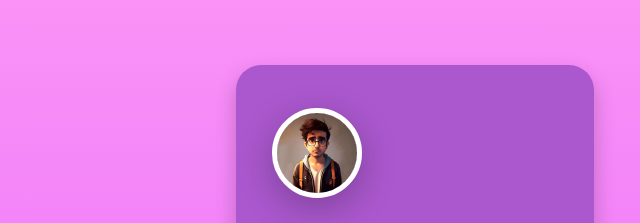
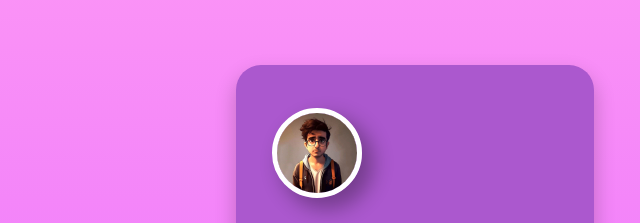
Before and after one commit to Hadi-Abedini/hadi-zein-al-abedini_hw05_maktab99, a plain HTML site: page hw7/index.html in a window 1280 px wide. Shown: the part 119-342 px from the top of the page, 225-865 px from the left. Drawn offline with Linux system fonts and the light colour scheme.

Commit message:
change shadow for profile-image

```diff
--- a/hw7/style.css
+++ b/hw7/style.css
@@ -43,7 +43,7 @@ img{
     height: 5rem;
     border: solid 5px white ;
     border-radius: 100px ;
-    box-shadow: 0px 10px 35px 0.1rem rgba(0, 0, 0, 0.245);
+    box-shadow: 10px 10px 20px 0.1rem rgba(0, 0, 0, 0.315);
 }
 .title,.name,.lorem{
     height: fit-content;
```
